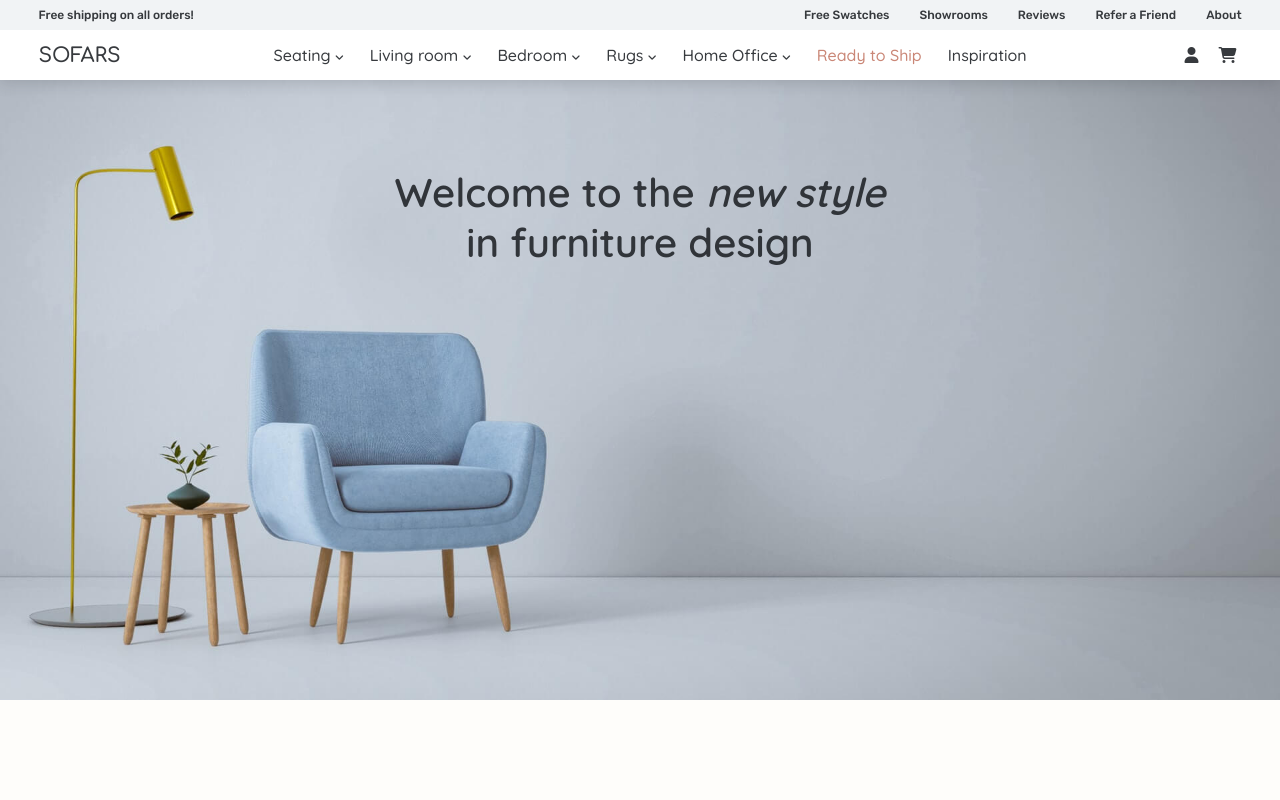
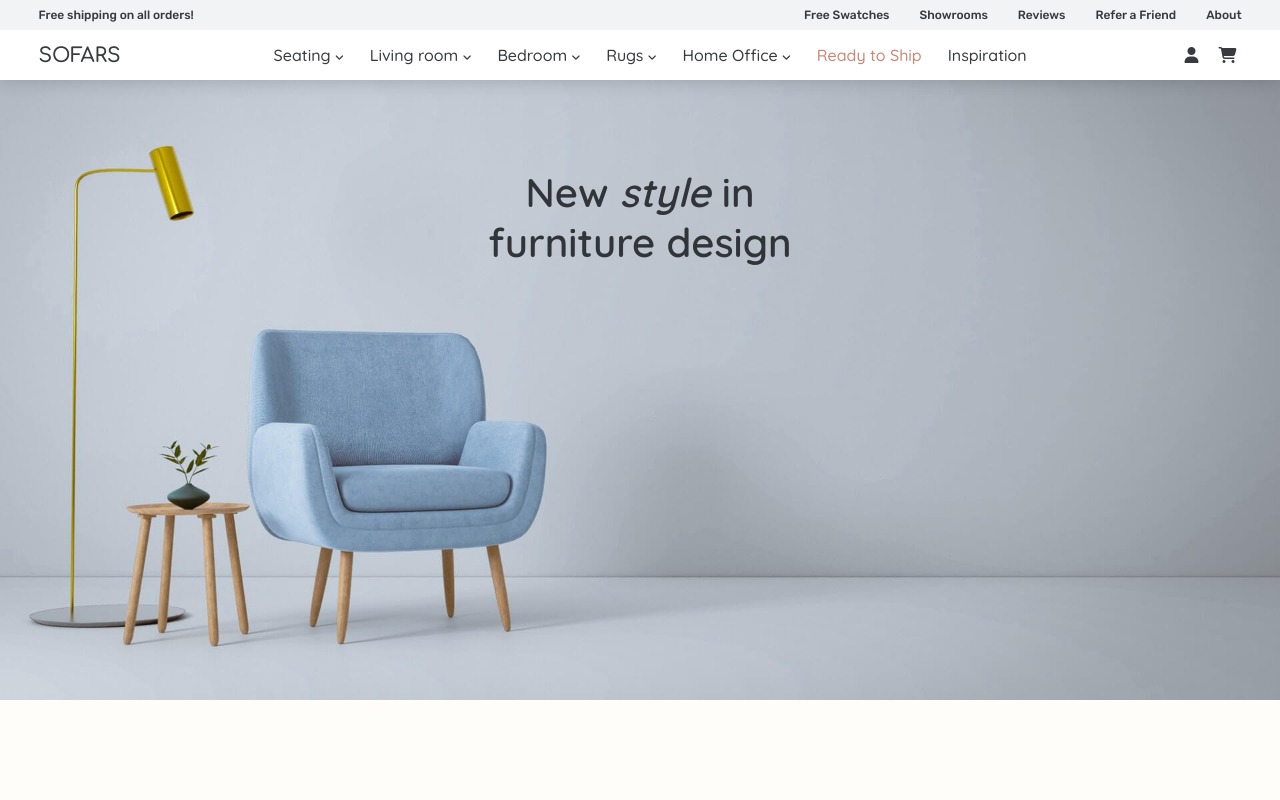
Before and after one commit to andrevitch/furniture-shop, a plain HTML site: page index.html in a window 1280 px wide. Shown: the top 800 px of the page. Drawn offline with nearby package versions, Linux system fonts and the light colour scheme.

Commit message:
Update index.html

```diff
--- a/index.html
+++ b/index.html
@@ -172,9 +172,10 @@
         <img src="img/hero.jpg" alt="" />
 
         <div class="hero-div">
+
           <h1>
-            Welcome to the <i>new style</i> <br />
-            in furniture design
+            New <i>style</i> in<br />
+             furniture design
           </h1>
 
           <!-- <div class="btn-div">
```
